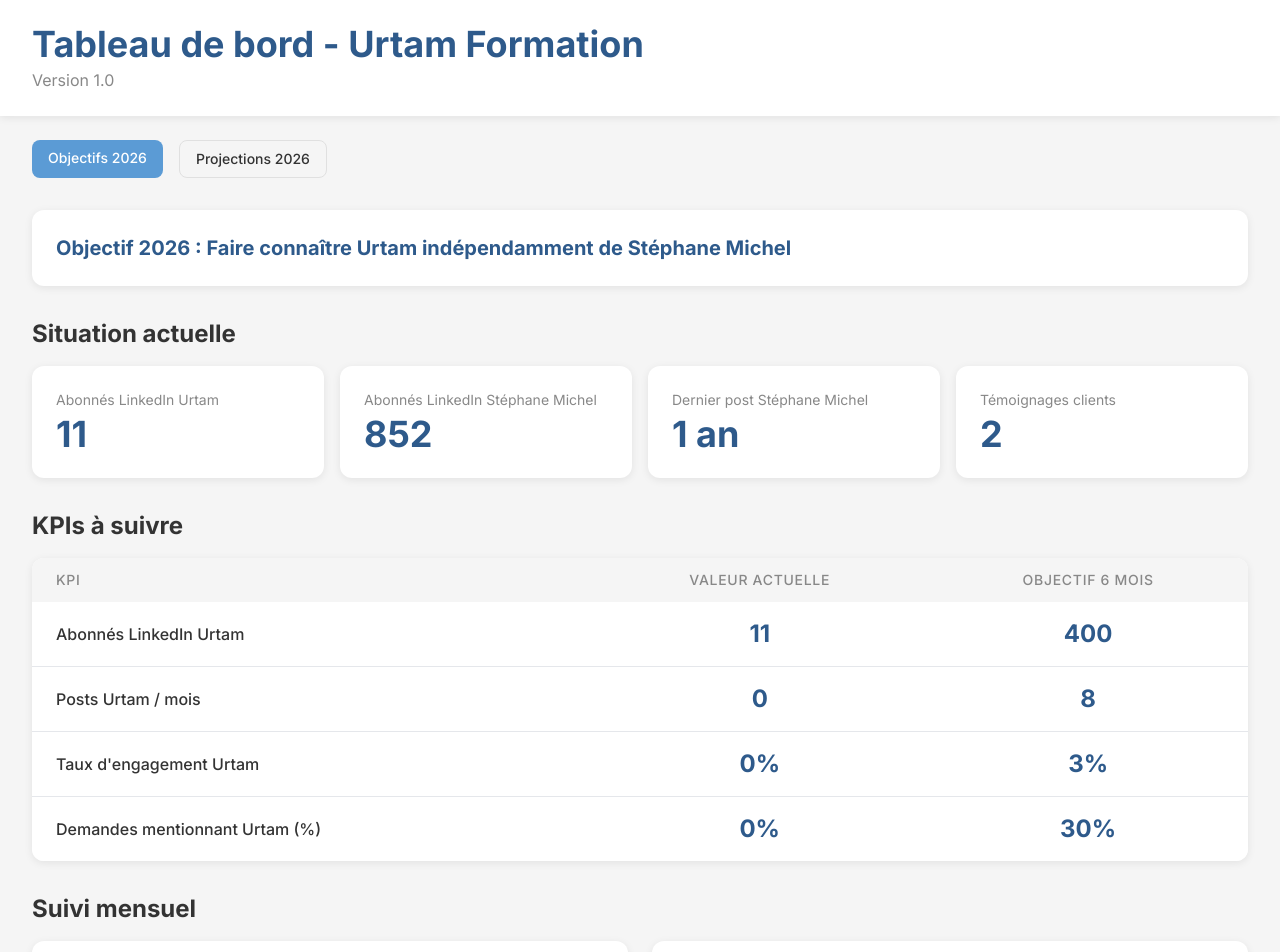
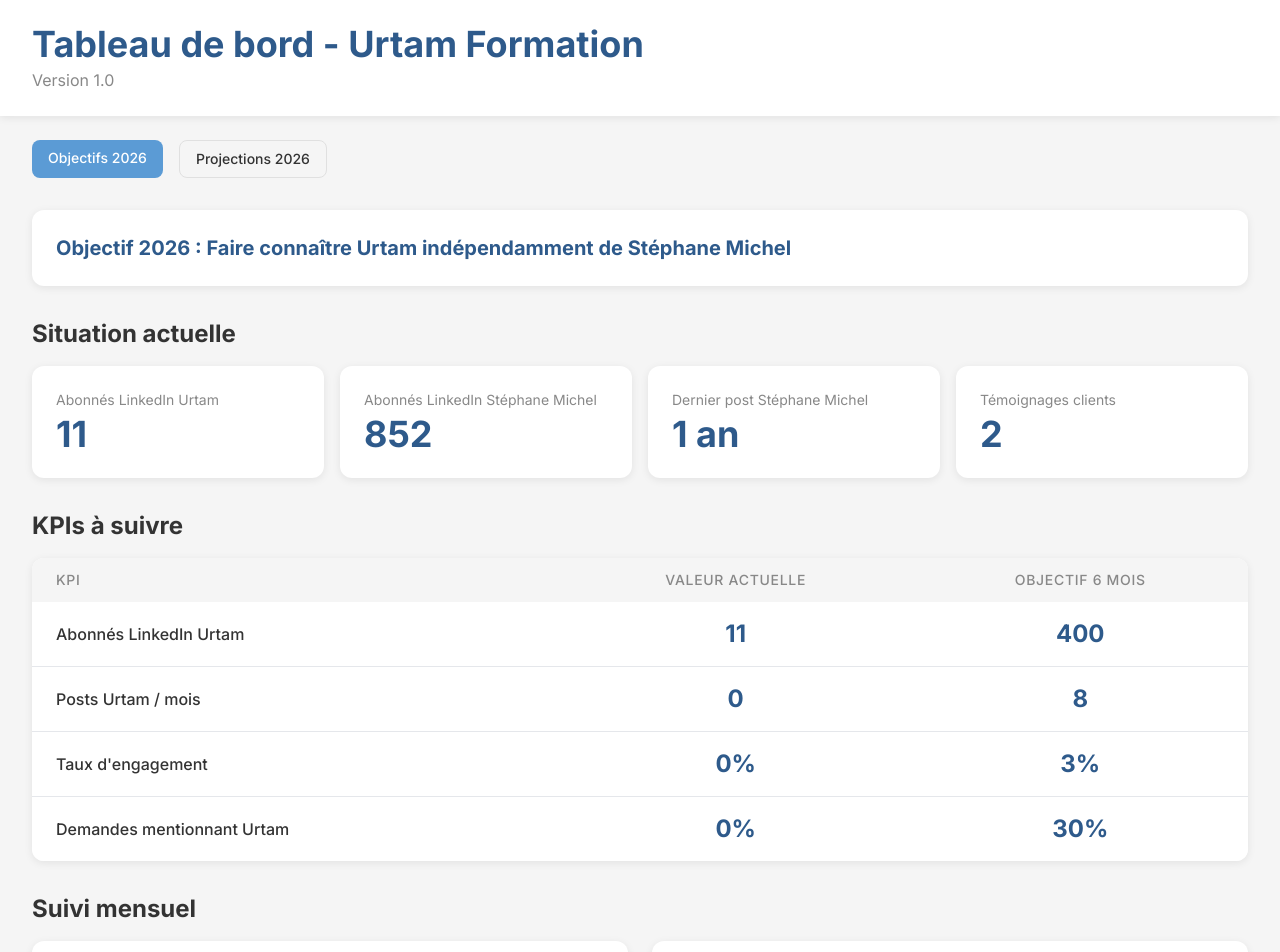
Before and after one commit to MaxDecVw/urtam-dashboard, a Next.js app: page / in a window 1280 px wide. Shown: the top 952 px of the page. Built offline with nearby package versions, Linux system fonts and the light colour scheme.

Commit message:
Update KPI labels in tables

```diff
--- a/app/page.tsx
+++ b/app/page.tsx
@@ -186,7 +186,7 @@
                   </tr>
                   <tr>
                     <td className="px-6 py-4 whitespace-nowrap text-base font-medium" style={{ color: '#333333' }}>
-                      Taux d'engagement Urtam
+                      Taux d'engagement
                     </td>
                     <td className="px-6 py-4 whitespace-nowrap text-center text-2xl font-bold" style={{ color: '#2E5A8B' }}>
                       {data.urtam.engagementRate}%
@@ -197,7 +197,7 @@
                   </tr>
                   <tr>
                     <td className="px-6 py-4 whitespace-nowrap text-base font-medium" style={{ color: '#333333' }}>
-                      Demandes mentionnant Urtam (%)
+                      Demandes mentionnant Urtam
                     </td>
                     <td className="px-6 py-4 whitespace-nowrap text-center text-2xl font-bold" style={{ color: '#2E5A8B' }}>
                       0%
--- a/app/resultats/page.tsx
+++ b/app/resultats/page.tsx
@@ -126,7 +126,7 @@
                   </tr>
                   <tr>
                     <td className="px-6 py-4 whitespace-nowrap text-base font-medium" style={{ color: '#333333' }}>
-                      Taux d'engagement Urtam
+                      Taux d'engagement
                     </td>
                     <td className="px-6 py-4 whitespace-nowrap text-center text-2xl font-bold" style={{ color: '#2E5A8B' }}>
                       4%
```
